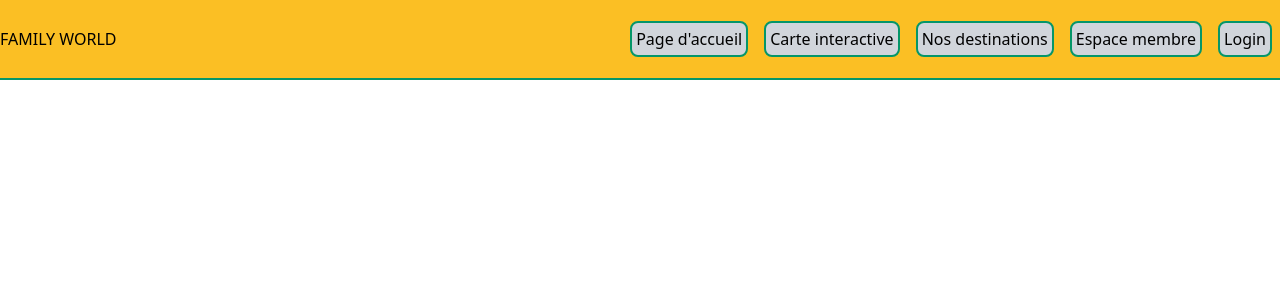
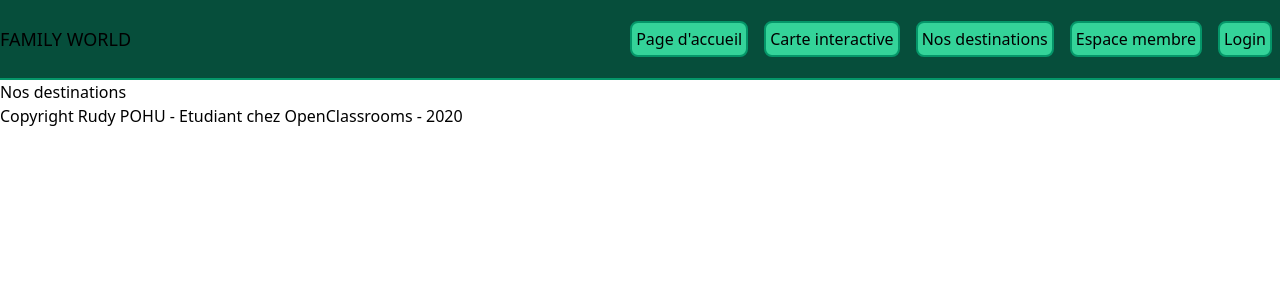
Before and after one commit to RudyPohu/Projet5, a PHP site: page /index.php?action=Posts in a window 1280 px wide. Shown: the top 300 px of the page. Run offline with PHP 8.4, Linux system fonts and the light colour scheme; data that the repository does not hold is empty; some libraries are stand-ins or nearby versions.

Commit message:
maj du 20210129

```diff
--- a/controller/FrontController.php
+++ b/controller/FrontController.php
@@ -29,6 +29,17 @@
 		require '../view/PostAndComments.php';
 	}
 
+	public function GetMap() {
+		?>
+			<script type="text/javascript">
+				window.onload = function() {
+					map.initMap();
+				}
+			</script>
+		<?php
+		require '../view/MapPage.php';
+	}
+
 	public function Login()	{
 		require "../view/LoginPage.php";
 	}
--- a/public/index.php
+++ b/public/index.php
@@ -7,6 +7,12 @@
 
 $dotenv = Dotenv\Dotenv::createImmutable("../"); // fichier de configuration
 $dotenv->load();
+
+?>
+	<script type="text/javascript" src="js/map.js"></script>
+<?php
+
+
 
 use Controller\{FrontController, UserController};
 
@@ -27,7 +33,10 @@
 		$controller->OnePost();
 	break;
 
-
+	case 'Map':
+		$controller = new FrontController();
+		$controller->GetMap();
+	break;
 
 
 
--- /dev/null
+++ b/public/js/map.js
@@ -0,0 +1,22 @@
+// affichage de la carte:
+var map = {
+	lat: "45.750000",
+	lng: "4.850000",
+	macarte: "",
+	markerCluster: "",
+
+	initMap: function() {
+				// Création de l'objet "macarte" et insertion  dans l'élément HTML qui a l'ID "map"
+	    this.macarte = L.map('map').setView([this.lat, this.lng], 13);
+
+	    // Leaflet ne récupère pas les cartes (tiles) sur un serveur par défaut.
+	    //Nous devons lui préciser où nous souhaitons les récupérer. Ici, openstreetmap.fr
+	    L.tileLayer('https://{s}.tile.openstreetmap.fr/osmfr/{z}/{x}/{y}.png', {
+
+	        // Lien vers la source des données
+	        attribution: 'données © <a href="//osm.org/copyright">OpenStreetMap</a>/ODbL - rendu <a href="//openstreetmap.fr">OSM France</a>',
+	        minZoom: 1,
+	        maxZoom: 20
+	    }).addTo(this.macarte);
+	}
+};
--- a/view/HomePage.php
+++ b/view/HomePage.php
@@ -4,8 +4,9 @@
 <section class="sliderhome">
     <h1 class="">Le site d'une famille sur les routes d'Europe</h1>
     <img src="images/P1020628.JPG">
-    <img src="images/P1020628.JPG">
 </section>
+
+
 
 
 
--- a/view/LoginPage.php
+++ b/view/LoginPage.php
@@ -19,12 +19,12 @@
             ?>
 
             <h2>Votre login:</h2>
-            <input type="text" name="login" class="">
+            <input class="border-2 border-solid rounded-lg border-green-600  p-1 m-2" type="text" name="login" class="">
             <br /><br />
             <h2>Votre mot de passe:</h2>
-			<input type="password" name="pass" class="">
+			<input class="border-2 border-solid rounded-lg border-green-600  p-1 m-2" type="password" name="pass" class="">
             <br /><br /><br />
-			<input class="" type="submit" value="valider">
+			<input class="bg-green-400 border-2 border-solid rounded-lg border-green-600 hover:bg-yellow-400 p-1 m-2" type="submit" value="valider">
 		</form>
 	</div>
 </section>
--- a/view/PostAndComments.php
+++ b/view/PostAndComments.php
@@ -46,12 +46,12 @@
 	?>
     <p>
         <label id="autor">Votre pseudo:</label> : <br />
-        <input class="" type="text" name="autor" /><br /><br />
+        <input class="border-2 border-solid rounded-lg border-green-600  p-1 m-2" type="text" name="autor" /><br /><br />
         <label id="comment">Votre message:</label> : <br />
-        <textarea class="" name="comment" rows="6" cols="25"></textarea><br />
+        <textarea class="border-2 border-solid rounded-lg border-green-600  p-1 m-2" name="comment" rows="6" cols="25"></textarea><br />
         <input type="hidden" name="post_id" value="<?php echo $post->id(); ?>" /><br />
 
-        <input class="" type="submit" value="Envoyer" />
+        <input class="bg-green-400 border-2 border-solid rounded-lg border-green-600 hover:bg-yellow-400 p-1 m-2" type="submit" value="Envoyer" />
 	</p>
 </form>
 
--- a/view/Posts.php
+++ b/view/Posts.php
@@ -18,7 +18,7 @@
         <?php echo htmlspecialchars($post->content()); ?>
     </div>
 
-    <div class="button"><a href="index.php?action=OnePost&post_id=<?php echo $post->id(); ?>">Lire la suite</a></div>
+    <div class="bg-green-400 border-2 border-solid rounded-lg border-green-600 hover:bg-yellow-400 p-1 m-2"><a href="index.php?action=OnePost&post_id=<?php echo $post->id(); ?>">Lire la suite</a></div>
 
 
     <?php
--- a/view/Template.php
+++ b/view/Template.php
@@ -8,23 +8,24 @@
         <meta name="description" content="Projet 5">
         <link href="https://unpkg.com/tailwindcss@^2/dist/tailwind.min.css" rel="stylesheet">
 
+        <link rel="stylesheet" href="https://unpkg.com/leaflet@1.3.1/dist/leaflet.css" integrity="sha512-Rksm5RenBEKSKFjgI3a41vrjkw4EVPlJ3+OiI65vTjIdo9brlAacEuKOiQ5OFh7cOI1bkDwLqdLw3Zg0cRJAAQ==" crossorigin="" />
     </head>
 
     <body>
         <header>
 
-            <div class="h-20 border-b-2 border-green-600 flex justify-between items-center  bg-yellow-400     fixed w-full  ">
+            <div class="h-20 border-b-2 border-green-600 flex justify-between items-center  bg-green-900     w-full  ">
                 <div id="">
-                    <h3> FAMILY WORLD </h3>
+                    <h3 class="text-lg"> FAMILY WORLD </h3>
                 </div>
 <!--le menu-->
                 <nav>
                     <ul class="flex">
-                        <li class="bg-gray-300 border-2 border-solid rounded-lg border-green-600 p-1 m-2"><a href="index.php" title="Page d'accueil">Page d'accueil</a></li>
-                        <li class="bg-gray-300 border-2 border-solid rounded-lg border-green-600 p-1 m-2"><a href="index.php" title="Carte interactive">Carte interactive</a></li>
-                        <li class="bg-gray-300 border-2 border-solid rounded-lg border-green-600 p-1 m-2"><a href="index.php?action=Posts" title="Nos destinations">Nos destinations</a></li>
-                        <li class="bg-gray-300 border-2 border-solid rounded-lg border-green-600 p-1 m-2"><a href="index.php?action=xxx" title="espace membre">Espace membre</a></li>
-                        <li class="bg-gray-300 border-2 border-solid rounded-lg border-green-600 p-1 m-2"><a href="index.php?action=Login" title="Connection">Login</a></li>
+                        <li class="bg-green-400 border-2 border-solid rounded-lg border-green-600 hover:bg-yellow-400 p-1 m-2"><a href="index.php" title="Page d'accueil">Page d'accueil</a></li>
+                        <li class="bg-green-400 border-2 border-solid rounded-lg border-green-600 hover:bg-yellow-400 p-1 m-2"><a href="index.php?action=Map" title="Carte interactive">Carte interactive</a></li>
+                        <li class="bg-green-400 border-2 border-solid rounded-lg border-green-600 hover:bg-yellow-400 p-1 m-2"><a href="index.php?action=Posts" title="Nos destinations">Nos destinations</a></li>
+                        <li class="bg-green-400 border-2 border-solid rounded-lg border-green-600 hover:bg-yellow-400 p-1 m-2"><a href="index.php?action=xxx" title="espace membre">Espace membre</a></li>
+                        <li class="bg-green-400 border-2 border-solid rounded-lg border-green-600 hover:bg-yellow-400 p-1 m-2"><a href="index.php?action=Login" title="Connection">Login</a></li>
                     </ul>
                 </nav>
             </div>
```
Also changed, not shown: view/MapPage.php (added, +14 -0 lines).
